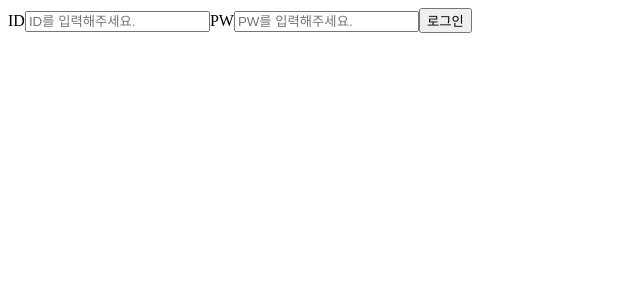
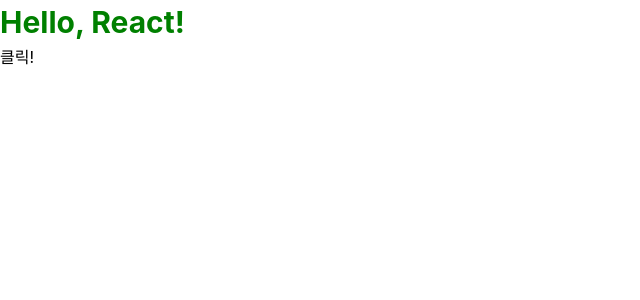
Before and after one commit to RioJeong/remove-samsung-vercel, a React (Vite) app: page / in a window 1280 px wide. Shown: the top 300 px of the page, without its empty margins (0-640 px from the left). Built offline with nearby package versions, Linux system fonts and the light colour scheme.

Commit message:
26-07-07 10:50

```diff
--- a/package.json
+++ b/package.json
@@ -17,6 +17,7 @@
     "@babel/core": "^7.29.7",
     "@eslint/js": "^10.0.1",
     "@rolldown/plugin-babel": "^0.2.3",
+    "@tailwindcss/vite": "^4.3.2",
     "@types/babel__core": "^7.20.5",
     "@types/node": "^24.13.2",
     "@types/react": "^19.2.17",
@@ -30,6 +31,8 @@
     "eslint-plugin-react-refresh": "^0.5.3",
     "globals": "^17.7.0",
     "prettier": "^3.9.4",
+    "prettier-plugin-tailwindcss": "^0.8.0",
+    "tailwindcss": "^4.3.2",
     "typescript": "~6.0.2",
     "typescript-eslint": "^8.62.0",
     "vite": "^8.1.1"
--- /dev/null
+++ b/src/App.module.css
@@ -0,0 +1,5 @@
+.title {
+  font-size: 30px;
+  font-weight: bold;
+  color: green;
+}
--- a/src/App.tsx
+++ b/src/App.tsx
@@ -1,29 +1,11 @@
-import { useState } from 'react'
-import TextField from '@/components/TextField'
+import styles from './App.module.css'
 import Button from '@/components/Button'
 
 export default function App() {
-  const [id, setId] = useState('')
-  const [pw, setPw] = useState('')
   return (
     <>
-      <form>
-        <TextField
-          label="ID"
-          placeholder="ID를 입력해주세요."
-          type="text"
-          value={id}
-          onChange={e => setId(e.target.value)}
-        />
-        <TextField
-          label="PW"
-          placeholder="PW를 입력해주세요."
-          type="password"
-          value={pw}
-          onChange={e => setPw(e.target.value)}
-        />
-        <Button>로그인</Button>
-      </form>
+      <h1 className={styles.title}>Hello, React!</h1>
+      <Button>클릭!</Button>
     </>
   )
 }
--- /dev/null
+++ b/src/backups/SignIn.tsx
@@ -0,0 +1,35 @@
+import { useState } from 'react'
+import TextField from '@/components/TextField'
+import Button from '@/components/Button'
+
+export default function App() {
+  const [id, setId] = useState('')
+  const [pw, setPw] = useState('')
+
+  function signIn(event: React.SubmitEvent<HTMLFormElement>) {
+    event.preventDefault()
+    console.log(id, pw)
+  }
+
+  return (
+    <>
+      <form onSubmit={signIn}>
+        <TextField
+          label="ID"
+          placeholder="ID를 입력해주세요."
+          type="text"
+          value={id}
+          onChange={e => setId(e.target.value)}
+        />
+        <TextField
+          label="PW"
+          placeholder="PW를 입력해주세요."
+          type="password"
+          value={pw}
+          onChange={e => setPw(e.target.value)}
+        />
+        <Button type="submit">로그인</Button>
+      </form>
+    </>
+  )
+}
--- a/src/components/Button.tsx
+++ b/src/components/Button.tsx
@@ -1,3 +1,16 @@
-export default function Button() {
-  return <button>로그인</button>
+// import type { ReactNode } from 'react'
+
+// 타입을 지정하는 행위 => Typing!
+interface Props extends React.ButtonHTMLAttributes<HTMLButtonElement> {
+  children: React.ReactNode
 }
+
+export default function Button({ children, ...restProps }: Props) {
+  return (
+    <button
+      {...restProps}
+      className="title">
+      {children}
+    </button>
+  )
+}
--- a/src/components/TextField.tsx
+++ b/src/components/TextField.tsx
@@ -1,6 +1,6 @@
-import type { InputHTMLAttributes } from 'react'
+// import type { InputHTMLAttributes } from 'react'
 
-interface Props extends InputHTMLAttributes<HTMLInputElement> {
+interface Props extends React.InputHTMLAttributes<HTMLInputElement> {
   label?: string
 }
 
--- a/src/index.css
+++ b/src/index.css
@@ -1,3 +1 @@
-.active {
-  color: red;
-}
+@import 'tailwindcss';
--- a/vite.config.ts
+++ b/vite.config.ts
@@ -1,10 +1,15 @@
 import { defineConfig } from 'vite'
 import react, { reactCompilerPreset } from '@vitejs/plugin-react'
 import babel from '@rolldown/plugin-babel'
+import tailwindcss from '@tailwindcss/vite'
 
 // https://vite.dev/config/
 export default defineConfig({
-  plugins: [react(), babel({ presets: [reactCompilerPreset()] })],
+  plugins: [
+    react(),
+    babel({ presets: [reactCompilerPreset()] }),
+    tailwindcss()
+  ],
   resolve: {
     alias: [{ find: '@', replacement: '/src' }]
   }
```
Also changed, not shown: 2 other files (tests, documents, lock files or other folders).
